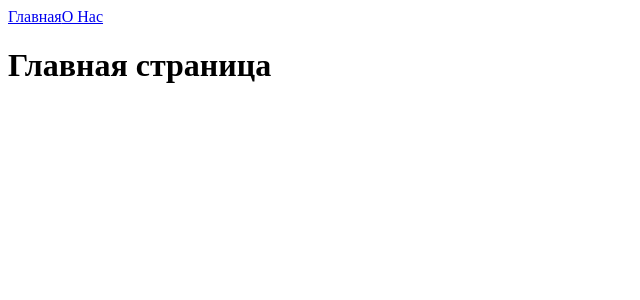
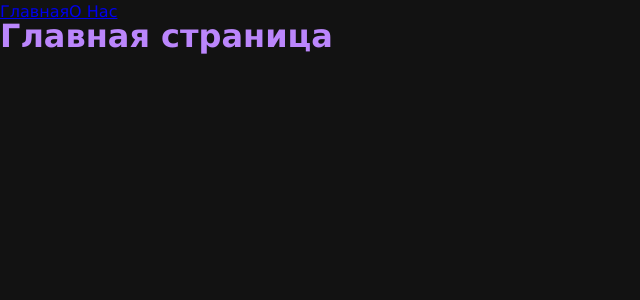
Before and after one commit to NikDoe/booking, a React app: page / in a window 1280 px wide. Shown: the top 300 px of the page, without its empty margins (0-640 px from the left). Built offline with nearby package versions, Linux system fonts and the light colour scheme.

Commit message:
refactor: create styles organization
close # 15

```diff
--- a/src/App.tsx
+++ b/src/App.tsx
@@ -4,11 +4,11 @@
 import { AboutPageAsync } from "./pages/AboutPage/AboutPage.async";
 import { MainPageAsync } from "./pages/MainPage/MainPage.async";
 
-import "./index.scss";
+import "./styles/index.scss";
 
 const App = () => {
   return (
-    <>
+    <div className='app dark'>
       <Link to='/'>Главная</Link>
       <Link to='/about'>О Нас</Link>
       <Suspense fallback={<div>Загрузка...</div>}>
@@ -17,7 +17,7 @@
           <Route path='/about' element={<AboutPageAsync />} />
         </Routes>
       </Suspense>
-    </>
+    </div>
   );
 };
 
--- a/src/index.scss
+++ /dev/null
@@ -1,3 +0,0 @@
-.title {
-  color: chartreuse;
-}
--- /dev/null
+++ b/src/styles/index.scss
@@ -0,0 +1,11 @@
+@import "./reset.scss";
+@import "./variables/global.scss";
+@import "./themes/dark.scss";
+@import "./themes/light.scss";
+
+.app {
+  font: var(--font-m);
+  background: var(--bg-color);
+  color: var(--primary-color);
+  min-height: 100vh;
+}
--- /dev/null
+++ b/src/styles/reset.scss
@@ -0,0 +1,13 @@
+* {
+  margin: 0;
+  padding: 0;
+  box-sizing: border-box;
+}
+
+input,
+button,
+textarea,
+select {
+  margin: 0;
+  font: inherit;
+}
--- /dev/null
+++ b/src/styles/themes/dark.scss
@@ -0,0 +1,5 @@
+.app.dark {
+  --bg-color: #121212;
+  --primary-color: #bb86fc;
+  --secondary-color: #03dac6;
+}
--- /dev/null
+++ b/src/styles/themes/light.scss
@@ -0,0 +1,5 @@
+.app.light {
+  --bg-color: #ffffff;
+  --primary-color: #6200ee;
+  --secondary-color: #03dac6;
+}
--- /dev/null
+++ b/src/styles/variables/global.scss
@@ -0,0 +1,11 @@
+:root {
+  --font-family-main: Verdana, Geneva, Tahoma, sans-serif;
+
+  --font-size-m: 16px;
+  --font-line-m: 24px;
+  --font-m: var(--font-size-m) / var(--font-line-m) var(--font-family-main);
+
+  --font-size-l: 24px;
+  --font-line-l: 32px;
+  --font-l: var(--font-size-l) / var(--font-line-l) var(--font-family-main);
+}
```
